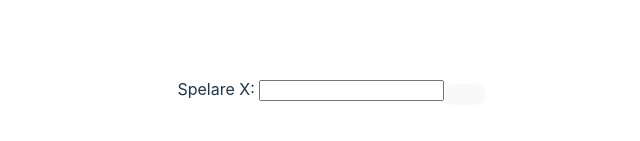
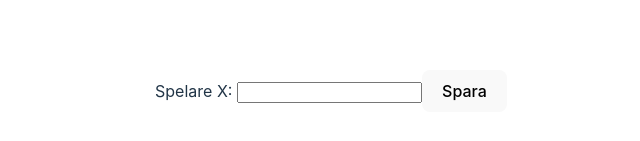
Before and after one commit to Carinalak/Tic-Tac-Toe, a Vue app: page / in a window 1280 px wide. Shown: the part 309-450 px from the top of the page, without its empty margins (309-949 px from the left). Built offline with nearby package versions, Linux system fonts and the light colour scheme.

Commit message:
Added player X

```diff
--- a/src/components/AddPlayer.vue
+++ b/src/components/AddPlayer.vue
@@ -1,20 +1,24 @@
 <script setup lang="ts">
+import { ref } from 'vue';
 
+const playerText = ref("");
 
+const handleSubmit = () => {
+    const formattedText = `Spelare X: ${playerText.value}`;
+    console.log("Submit", formattedText);
+    playerText.value = "";
 
-
-
-
-
+}
 
 
 </script>
 <template>
 
-<label>Spelare X: </label>
-<input type="text" />
-<button></button>
-
+<form @submit.prevent="handleSubmit">
+    <label>Spelare X: </label>
+    <input type="text" v-model="playerText" />
+    <button @click="handleSubmit"> Spara</button>
+</form>
 
 
 
```
